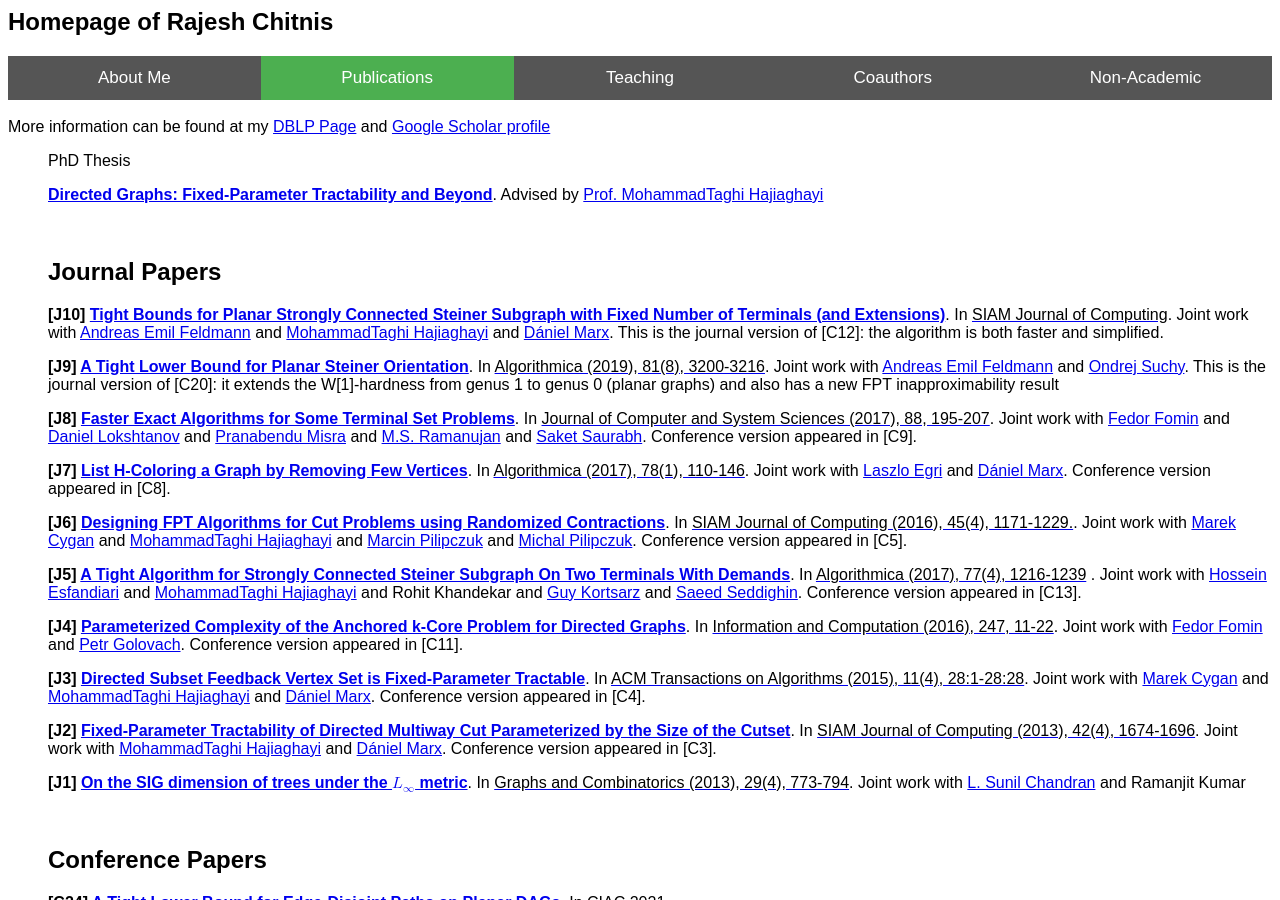
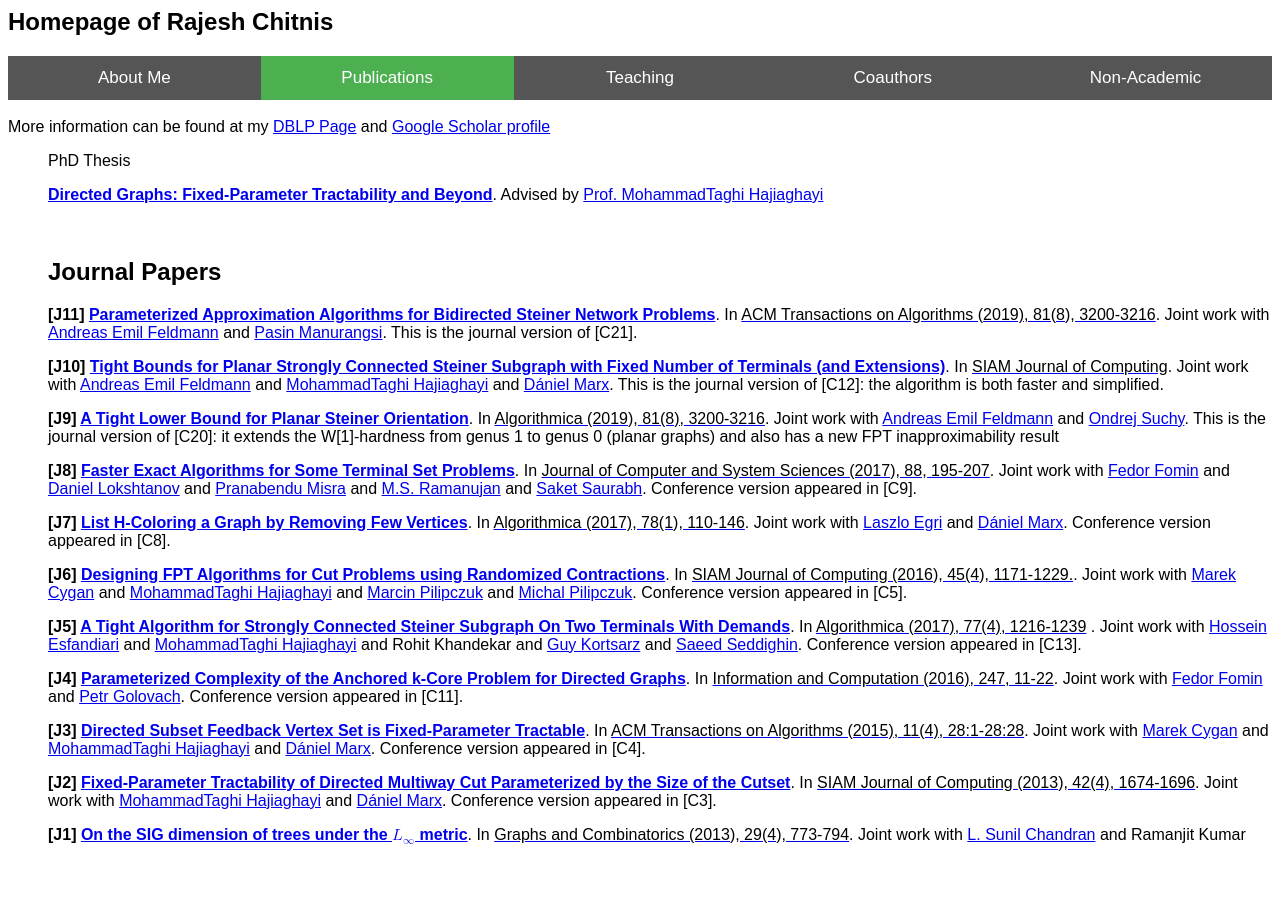
Before and after one commit to rajeshchitnis/rajeshchitnis.github.io, a Jekyll site: the page publications.html, which Jekyll copies as it is, in a window 1280 px wide and 900 px high. Built offline with Jekyll 4.4.1, drawn with Linux system fonts in a browser that asks for light colours.

Commit message:
Update publications.html

```diff
--- a/publications.html
+++ b/publications.html
@@ -103,6 +103,9 @@
 
 <h2>Journal Papers
 </h2>
+
+<p class="p7"><font color = "black"><b>[J11] <a href="https://dl.acm.org/doi/10.1145/3447584">Parameterized Approximation Algorithms for Bidirected Steiner Network Problems</a></b>. In <a href="https://dl.acm.org/doi/10.1145/3447584"><FONT COLOR=black>ACM Transactions on Algorithms (2019), 81(8), 3200-3216</a>. Joint work with <a href="https://sites.google.com/site/aefeldmann/home">Andreas Emil Feldmann</a> and <a href="https://people.eecs.berkeley.edu/~pasin/">Pasin Manurangsi</a>. This is the journal version of [C21].</p>
+<p class="p3"></p>
 
 <p class="p7"><font color = "black"><b>[J10] <a href="https://arxiv.org/abs/1911.13161"> Tight Bounds for Planar Strongly Connected Steiner Subgraph with Fixed Number of Terminals (and Extensions)</a></b>. In <a href="https://www.siam.org/publications/journals/siam-journal-on-computing-sicomp"><FONT COLOR=black>SIAM Journal of Computing</a>. Joint work with <a href="https://sites.google.com/site/aefeldmann/home">Andreas Emil Feldmann</a> and <a href="http://www.cs.umd.edu/~hajiagha/">MohammadTaghi Hajiaghayi</a> and <a href="http://www.cs.bme.hu/~dmarx/">D&aacute;niel Marx</a>. This is the journal version of [C12]: the algorithm is both faster and simplified.</p>
 <p class="p3"></p>
```
